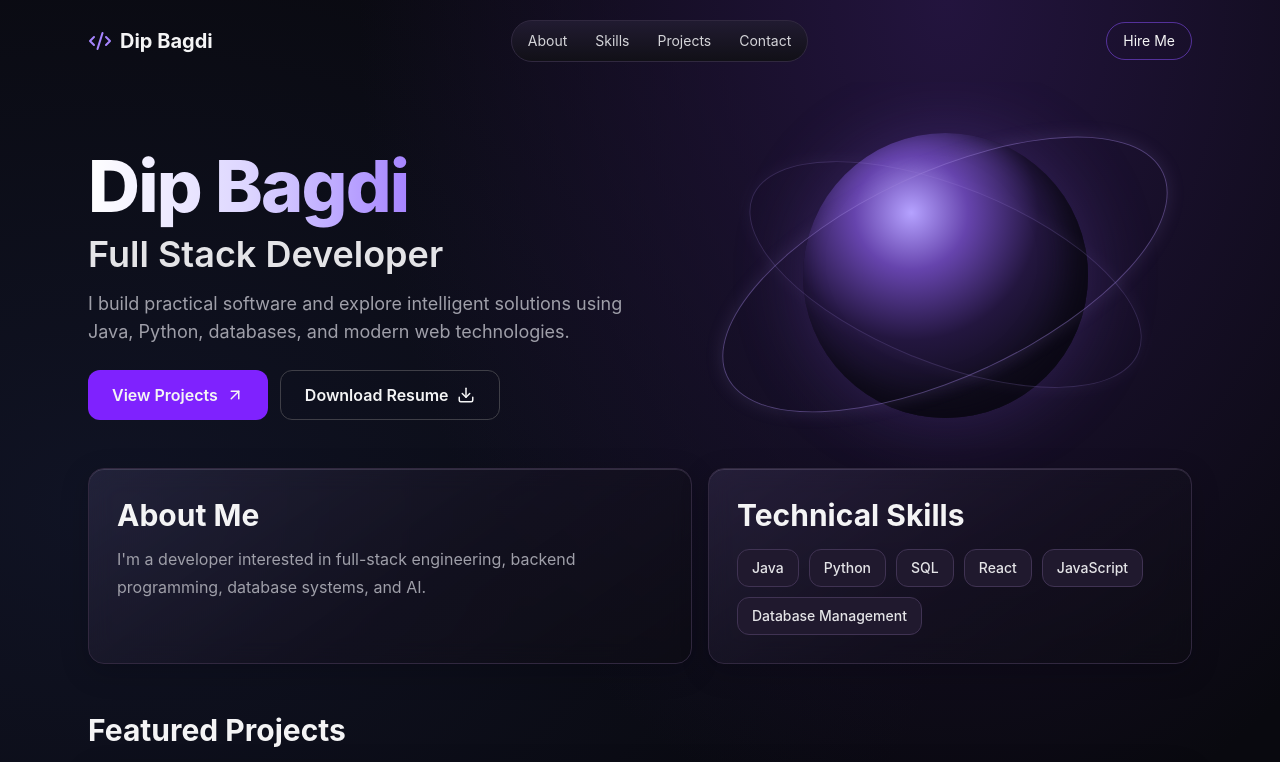
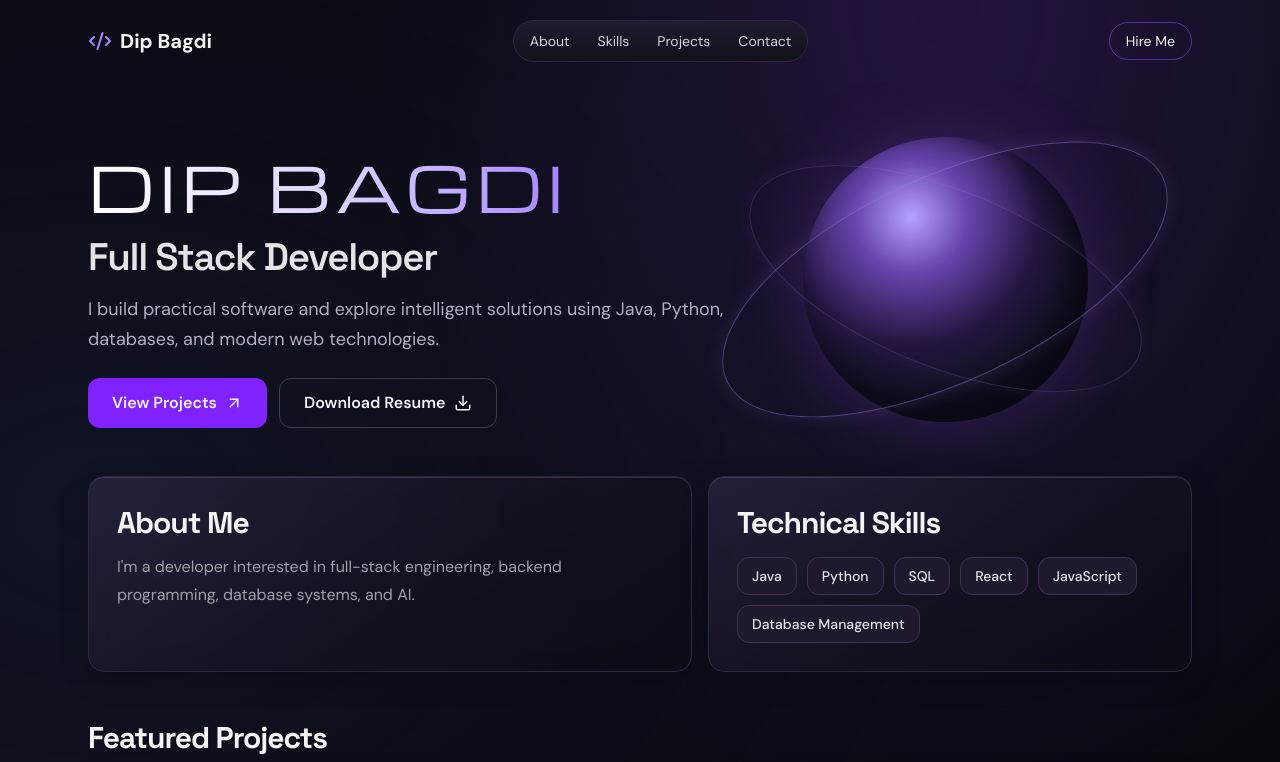
Before and after one commit to dip078/Portfolio, a React (Vite) app: page / in a window 1280 px wide. Shown: the top 762 px of the page. Built offline with nearby package versions, Linux system fonts and the light colour scheme.

Commit message:
Refine portfolio typography with a geometric hero name

```diff
--- a/index.html
+++ b/index.html
@@ -1 +1 @@
-<!doctype html><html lang="en"><head><meta charset="UTF-8"/><meta name="viewport" content="width=device-width, initial-scale=1.0"/><meta name="theme-color" content="#09090f"/><meta name="description" content="Full Stack Developer portfolio showcasing projects and skills."/><title>Dip Bagdi | Full Stack Developer</title></head><body><div id="root"></div><script type="module" src="/src/main.jsx"></script></body></html>
+<!doctype html><html lang="en"><head><meta charset="UTF-8"/><meta name="viewport" content="width=device-width, initial-scale=1.0"/><meta name="theme-color" content="#09090f"/><meta name="description" content="Full Stack Developer portfolio showcasing projects and skills."/><title>Dip Bagdi | Full Stack Developer</title><link rel="preconnect" href="https://fonts.googleapis.com"/><link rel="preconnect" href="https://fonts.gstatic.com" crossorigin/><link rel="stylesheet" href="https://fonts.googleapis.com/css2?family=DM+Sans:wght@400..700&amp;family=Michroma&amp;family=Space+Grotesk:wght@400..700&amp;display=swap"/></head><body><div id="root"></div><script type="module" src="/src/main.jsx"></script></body></html>
--- a/src/App.jsx
+++ b/src/App.jsx
@@ -48,9 +48,9 @@ export default function App() {
         <section className="hero mx-auto max-w-6xl px-6 pt-12 pb-9 sm:pt-17 sm:pb-12">
           <div className="hero-orbit" aria-hidden="true"><span className="orbit-ring" /><span className="orbit-hit" /></div>
           <div className="relative">
-            <h1 className="max-w-4xl text-5xl font-extrabold tracking-tight sm:text-7xl"><span className="bg-gradient-to-r from-white via-violet-200 to-violet-400 bg-clip-text text-transparent">Dip Bagdi</span></h1>
-            <h2 className="mt-3 text-2xl font-semibold text-zinc-200 sm:text-4xl">Full Stack Developer</h2>
-            <p className="mt-4 max-w-xl text-base leading-7 sm:text-lg text-zinc-400">I build practical software and explore intelligent solutions using Java, Python, databases, and modern web technologies.</p>
+            <h1 className="hero-name"><span className="bg-gradient-to-r from-white via-violet-200 to-violet-400 bg-clip-text text-transparent">Dip Bagdi</span></h1>
+            <h2 className="hero-role mt-3 text-zinc-200">Full Stack Developer</h2>
+            <p className="hero-intro mt-4">I build practical software and explore intelligent solutions using Java, Python, databases, and modern web technologies.</p>
             <div className="mt-6 flex flex-wrap gap-3">
               <a href="#projects" className="inline-flex items-center gap-2 rounded-xl bg-violet-600 px-6 py-3 font-semibold hover:bg-violet-500">View Projects <ArrowUpRight size={18}/></a>
               <a href="/resume.pdf" download className="inline-flex items-center gap-2 rounded-xl border border-zinc-700 px-6 py-3 font-semibold hover:border-violet-400">Download Resume <Download size={18}/></a>
--- a/src/index.css
+++ b/src/index.css
@@ -1,5 +1,5 @@
 @import "tailwindcss";
-:root { font-family: Inter, ui-sans-serif, system-ui, sans-serif; color: #f4f4f8; background: #09090f; font-synthesis: none; }
+:root { font-family: "DM Sans", ui-sans-serif, system-ui, sans-serif; color: #f4f4f8; background: #09090f; font-synthesis: none; }
 html { scroll-behavior: smooth; }
 body { margin: 0; }
 ::selection { background: #7c3aed; color: white; }
@@ -126,3 +126,30 @@ a:focus-visible {
     transition: rotate 220ms ease-out;
   }
 }
+
+h1, h2, h3, h4 {
+  font-family: "Space Grotesk", "DM Sans", system-ui, sans-serif;
+  letter-spacing: -0.035em;
+}
+
+.hero-name {
+  font-family: Michroma, "Space Grotesk", system-ui, sans-serif;
+  font-size: clamp(1.65rem, 6.7vw, 3.85rem);
+  font-weight: 400;
+  line-height: 1.18;
+  letter-spacing: 0.075em;
+  text-transform: uppercase;
+}
+
+.hero-role {
+  font-size: clamp(1.5rem, 4vw, 2.4rem);
+  font-weight: 600;
+  line-height: 1.15;
+}
+
+.hero-intro {
+  max-width: 54ch;
+  color: #b3adc1;
+  font-size: clamp(1rem, 2.2vw, 1.125rem);
+  line-height: 1.65;
+}
```
